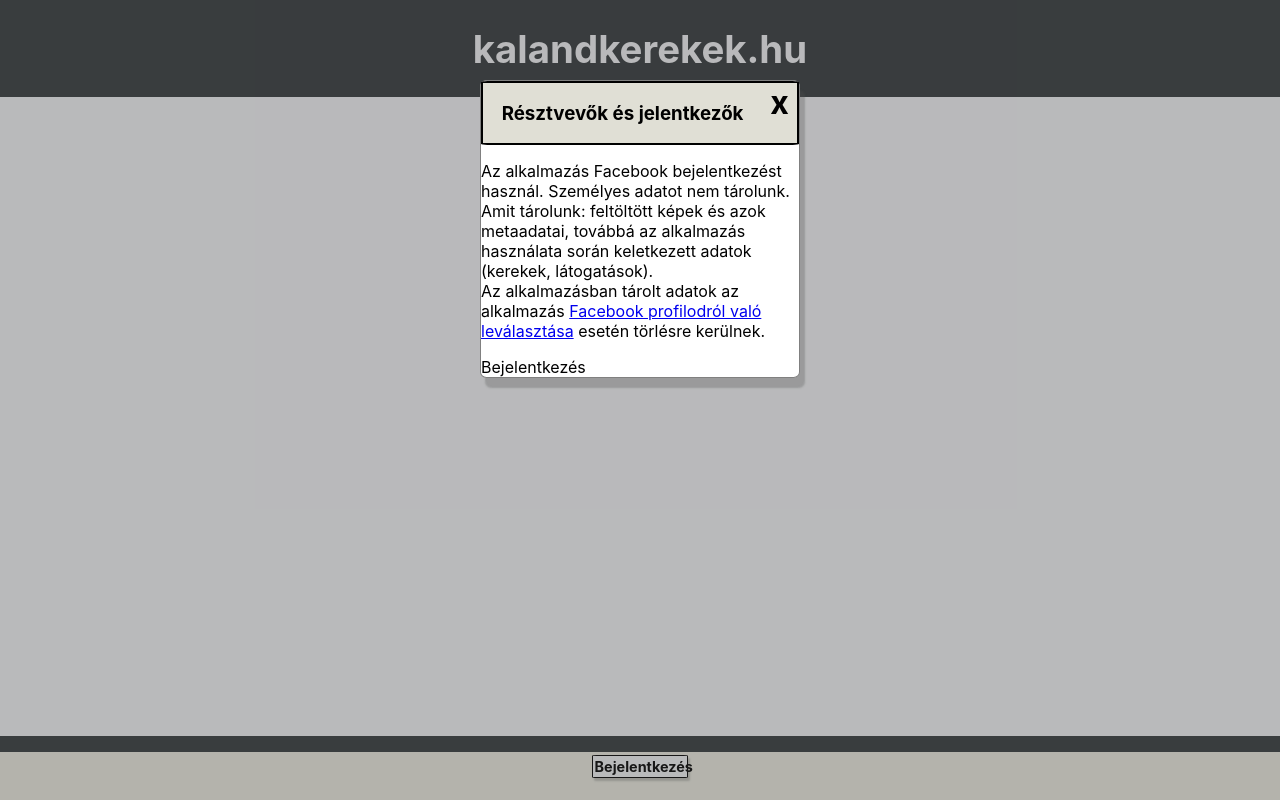
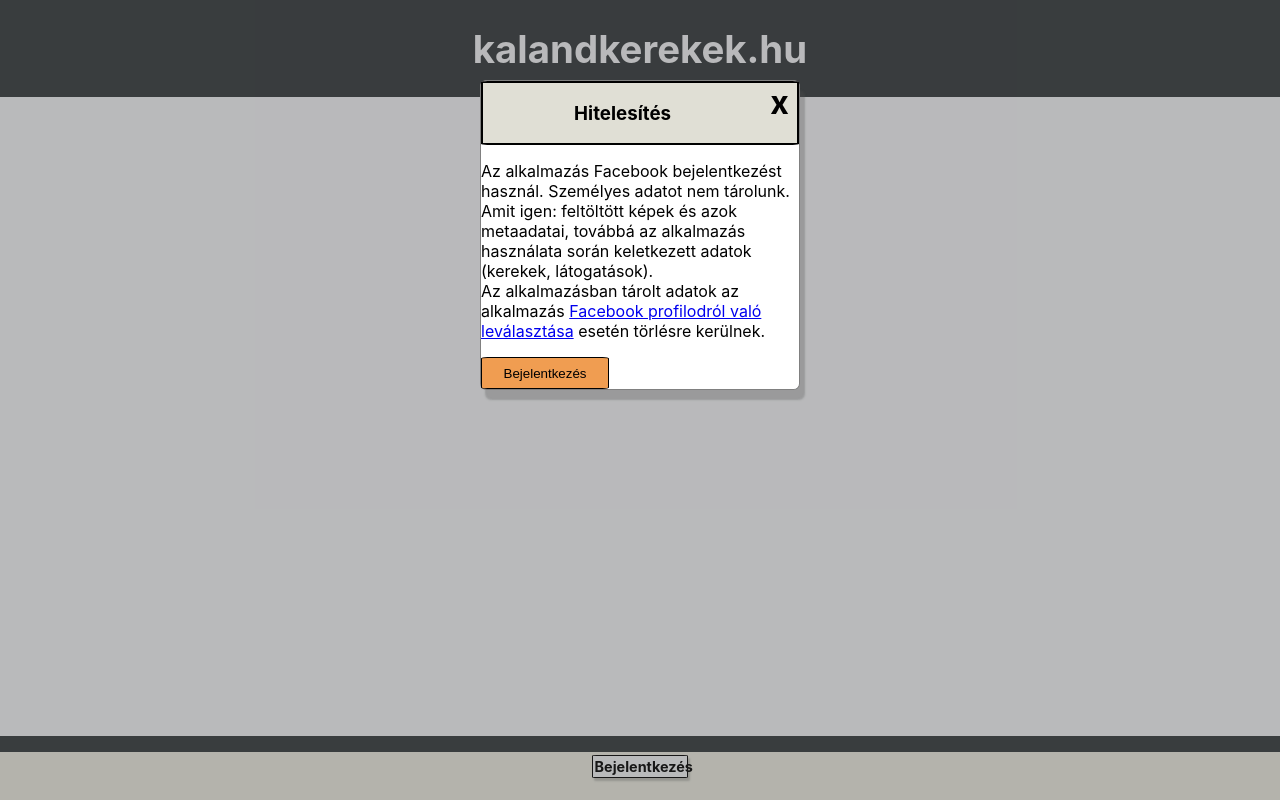
Before and after one commit to jatfield/spoket-frontend, a React (Create React App) app: page / in a window 1280 px wide. Both pictures are taken after a click on the item "Bejelentkezés". Built offline with nearby package versions, Linux system fonts and the light colour scheme; no server answers.

Commit message:
modal close on logout

```diff
--- a/src/navigation/pages/Navigation.js
+++ b/src/navigation/pages/Navigation.js
@@ -18,9 +18,9 @@
 
   return (
     <React.Fragment>
-      <Modal show = {showLogin} onCancel = {hideLoginModal} title = "Résztvevők és jelentkezők">
+      <Modal show = {showLogin} onCancel = {hideLoginModal} title = "Hitelesítés">
         <p>Az alkalmazás Facebook bejelentkezést használ. Személyes adatot nem tárolunk. <br />
-          Amit tárolunk: feltöltött képek és azok metaadatai, továbbá az alkalmazás használata során keletkezett adatok (kerekek, látogatások).<br />
+          Amit igen: feltöltött képek és azok metaadatai, továbbá az alkalmazás használata során keletkezett adatok (kerekek, látogatások).<br />
           Az alkalmazásban tárolt adatok az alkalmazás <a href = "https://www.facebook.com/settings?tab=applications" target ="_blank">Facebook profilodról való leválasztása</a> esetén törlésre kerülnek.
         </p>
         <Auth user = {props.user} login = {props.login} logout = {props.logout} onComplete = {hideLoginModal} />
--- a/src/shared/components/Auth.js
+++ b/src/shared/components/Auth.js
@@ -27,6 +27,7 @@
 
   const handleFacebookLogout = () => {
     props.logout();
+    props.onComplete();
   };
 
   return (
--- a/src/shared/components/FacebookButton.js
+++ b/src/shared/components/FacebookButton.js
@@ -25,18 +25,16 @@
 
   useEffect(() => {
     if (fbReady && window.FB) {
-      window.FB.getLoginStatus((response) => {
-        response.status !== "connected" && props.logout();
-      });
+      window.FB.getLoginStatus();
     }
   }, [fbReady, props]);
 
   return (
     <React.Fragment>
       {(props.user) &&
-        <div onClick = {faceBookLogout}>Kijelentkezés</div>}
+        <button onClick = {faceBookLogout}>Kijelentkezés</button>}
       {(!props.user) &&
-        <div onClick = {faceBookLogin}>Bejelentkezés</div>}
+        <button onClick = {faceBookLogin}>Bejelentkezés</button>}
     </React.Fragment>
   )
 }
```
